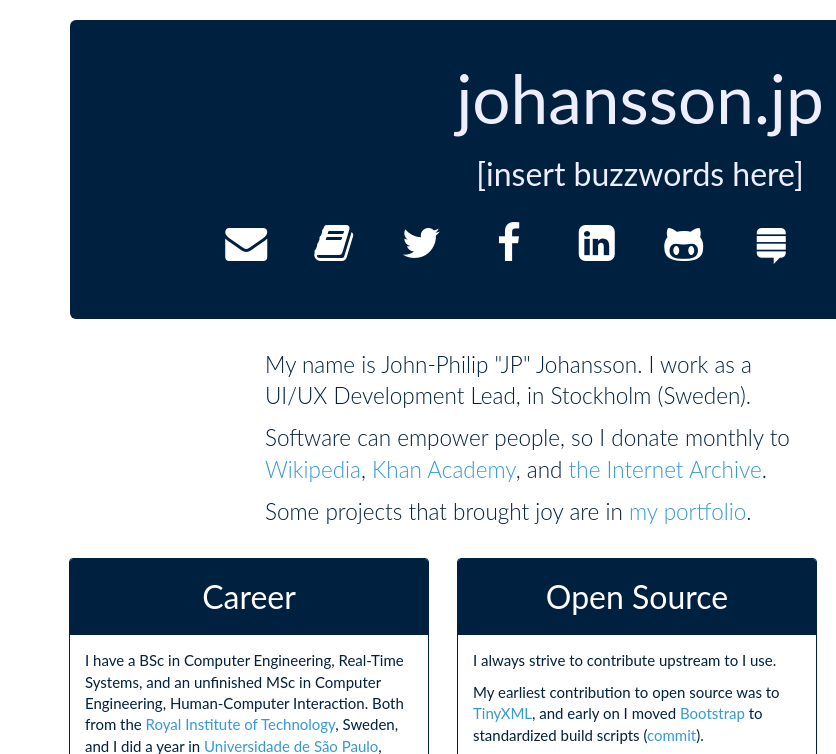
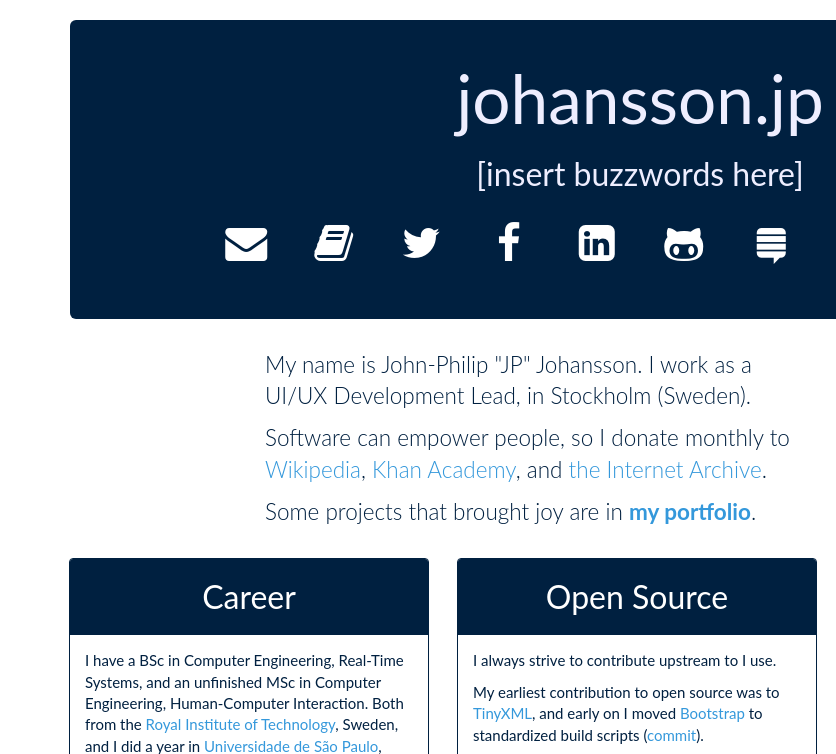
Before and after one commit to seriema/seriema.github.io, a plain HTML site: page index.html in a window 1280 px wide. Shown: the top 754 px of the page, 0-836 px from the left. Drawn offline with Linux system fonts and the light colour scheme.

Commit message:
Make portfolio link more prominent

```diff
--- a/index.html
+++ b/index.html
@@ -730,9 +730,11 @@
               </p>
               <p>
                 Some projects that brought joy are in
-                <a
-                  href="https://docs.google.com/presentation/d/1CNDkaYEAY-iwmAISniirIMElByrvk4Wl2YudXgU9O4g/"
-                  >my portfolio</a
+                <strong
+                  ><a
+                    href="https://docs.google.com/presentation/d/1CNDkaYEAY-iwmAISniirIMElByrvk4Wl2YudXgU9O4g/"
+                    >my portfolio</a
+                  ></strong
                 >.
               </p>
             </div>
```
